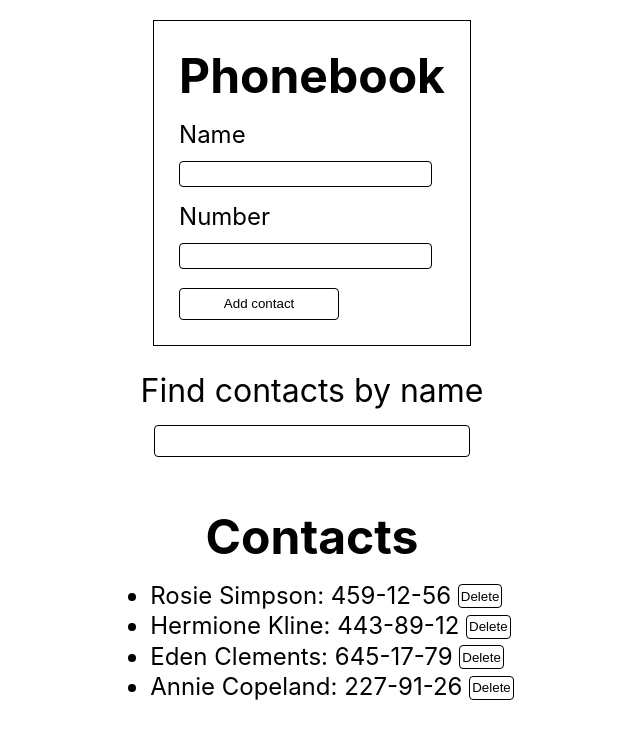
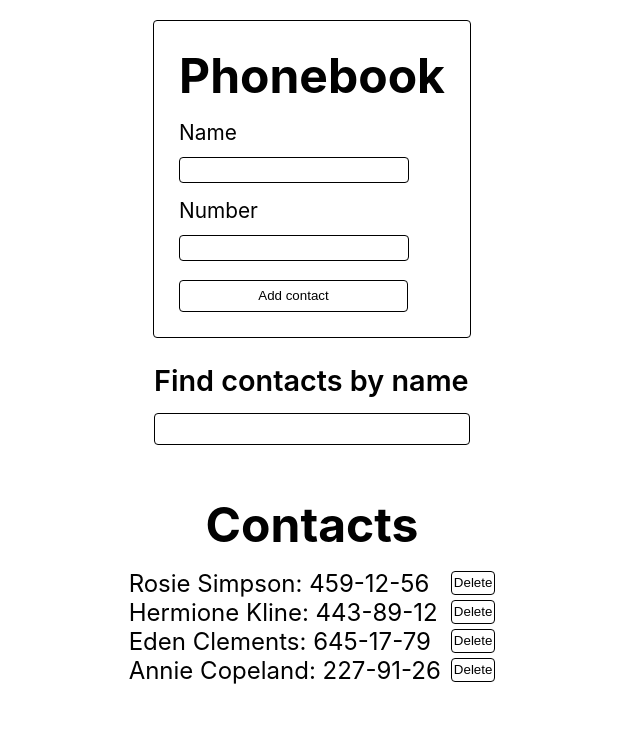
Before and after one commit to michalmazurdev/goit-react-hw-02-phonebook, a React (Create React App) app: page / in a window 1280 px wide. Shown: the top 738 px of the page, without its empty margins (328-968 px from the left). Built offline with nearby package versions, Linux system fonts and the light colour scheme.

Commit message:
stylying

```diff
--- a/src/components/ContactForm/ContactForm.module.css
+++ b/src/components/ContactForm/ContactForm.module.css
@@ -1,6 +1,7 @@
 .form {
   border: 1px solid black;
   padding: 25px;
+  border-radius: 0.25rem;
 }
 .heading {
   margin: 0;
@@ -8,7 +9,7 @@
 }
 .label {
   display: block;
-  font-size: 1.5rem;
+  font-size: 1.3rem;
   margin-top: 15px;
 }
 .input {
@@ -17,11 +18,15 @@
   border: 1.5px solid black;
   font-size: 1.2rem;
   border-radius: 0.25rem;
+  width: 14rem;
 }
 .button {
-  width: 10rem;
+  width: 14.3rem;
   height: 2rem;
   background-color: transparent;
   border: 1px solid black;
   border-radius: 0.25rem;
 }
+.button:hover {
+  background-color: lightgray;
+}
--- a/src/components/ContactItem/ContactItem.jsx
+++ b/src/components/ContactItem/ContactItem.jsx
@@ -3,7 +3,9 @@ import css from './ContactItem.module.css';
 export const ContactItem = ({ arrayOfContacts, deleteFunction }) =>
   arrayOfContacts.map(contact => (
     <li className={css.listItem} key={contact.id}>
-      {contact.name}: {contact.number}{' '}
+      <span>
+        {contact.name}: {contact.number}{' '}
+      </span>
       <button className={css.button} onClick={() => deleteFunction(contact.id)}>
         Delete
       </button>
--- a/src/components/ContactItem/ContactItem.module.css
+++ b/src/components/ContactItem/ContactItem.module.css
@@ -1,10 +1,13 @@
 .listItem {
   font-size: 1.5rem;
+  display: flex;
+  justify-content: space-between;
+  gap: 10px;
 }
 .button {
   height: 1.5rem;
   position: relative;
-  top: -3px;
+  top: 2px;
   padding: 2px;
   border-width: 1px;
   border-style: solid;
@@ -12,3 +15,6 @@
   border-radius: 0.25rem;
   background-color: transparent;
 }
+.button:hover {
+  background-color: lightgrey;
+}
--- a/src/components/ContactList/ContactList.module.css
+++ b/src/components/ContactList/ContactList.module.css
@@ -8,4 +8,6 @@
 }
 .list {
   margin: 15px 0 0 0;
+  list-style: none;
+  padding: 0;
 }
--- a/src/components/Filter/Filter.module.css
+++ b/src/components/Filter/Filter.module.css
@@ -1,6 +1,7 @@
 .label {
   padding: 25px;
-  font-size: 2rem;
+  font-size: 1.8rem;
+  font-weight: 600;
 }
 .input {
   display: block;
```
